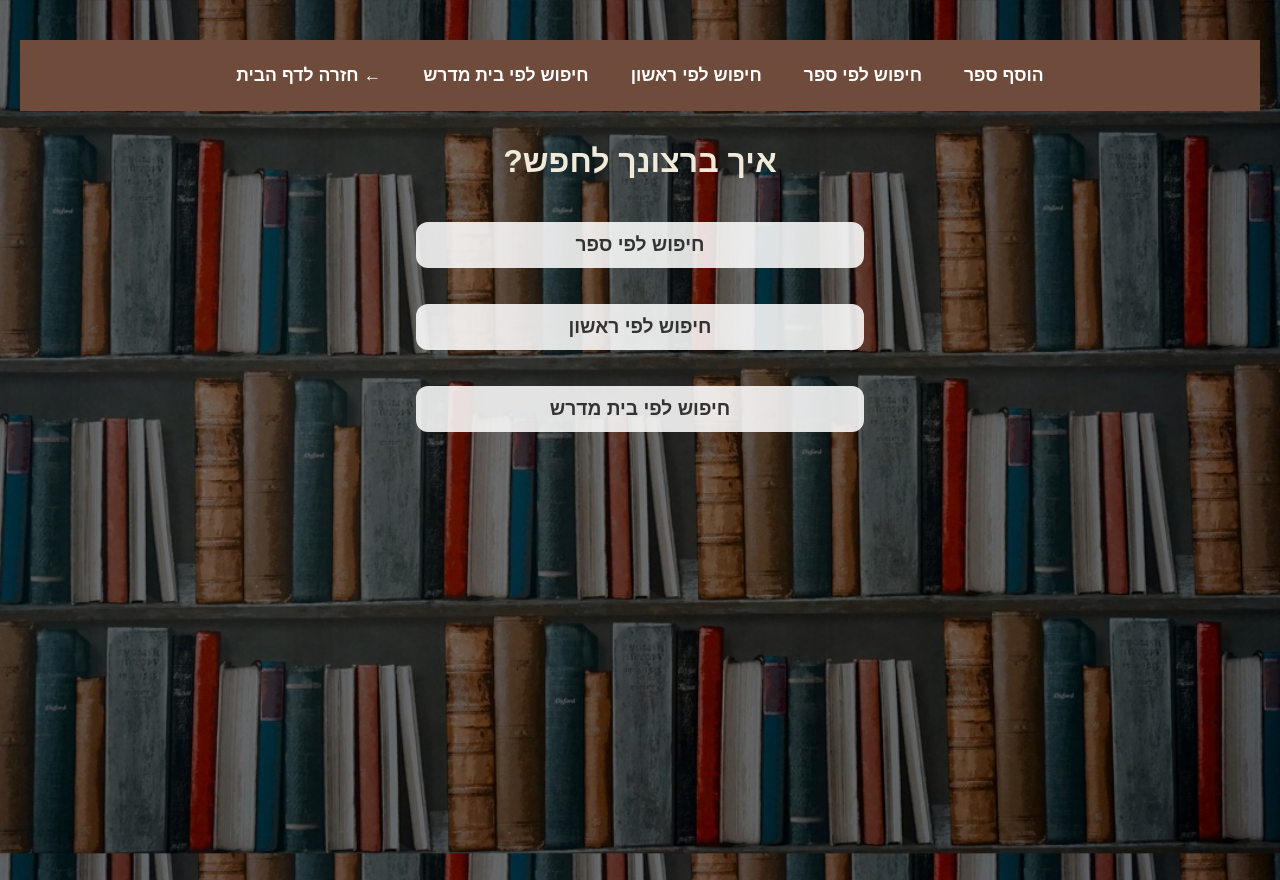
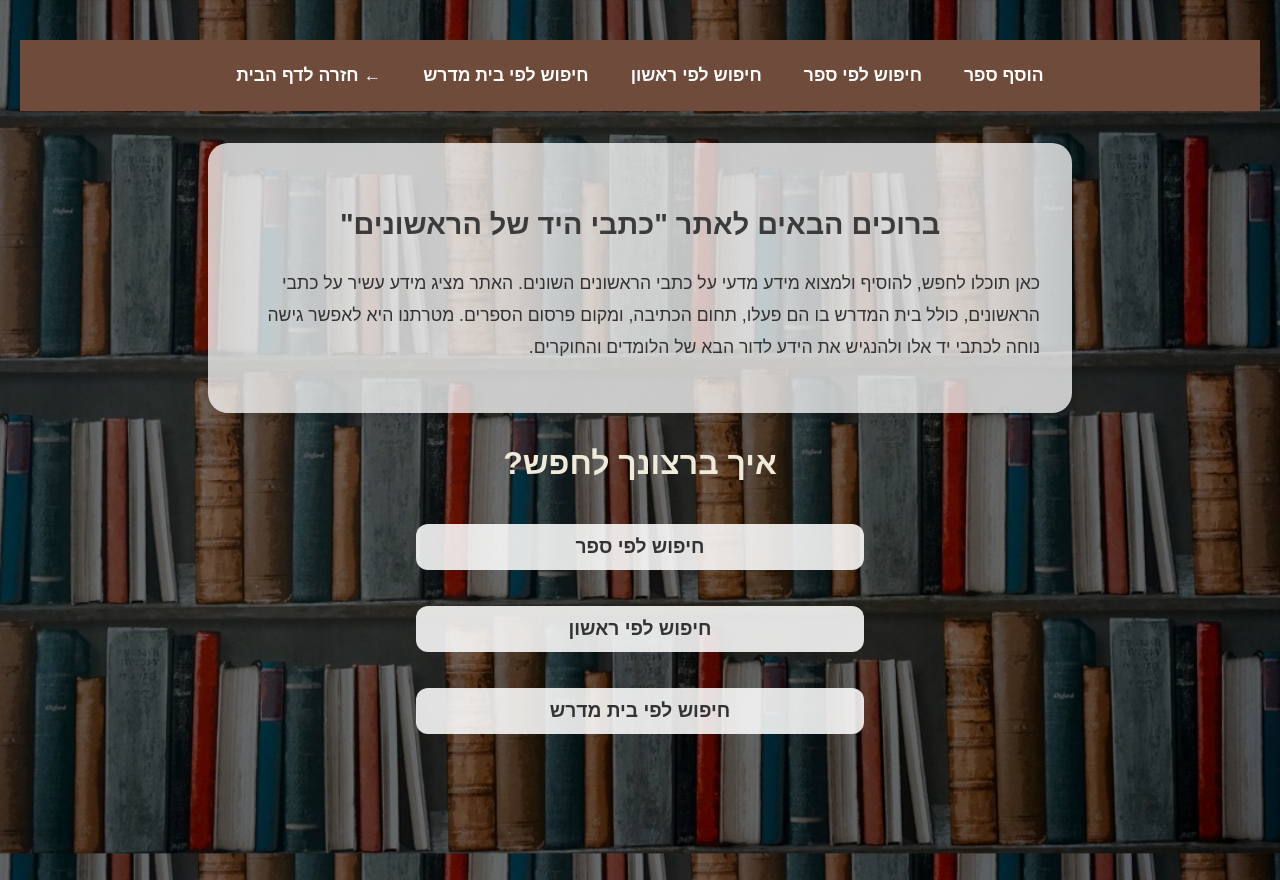
Before and after one commit to ShiraSchw/Rishonim_site, a Flask app: page /app/ in a window 1280 px wide. Run offline with Flask 3, Linux system fonts and the light colour scheme.

Commit message:
description

```diff
--- a/static/style.css
+++ b/static/style.css
@@ -265,3 +265,29 @@ button:hover, .btn:hover {
 .publication-place-input {
   margin-right: 5px;
 }
+
+.site-description {
+  background-color: rgba(255, 255, 255, 0.75);
+  padding: 2rem;
+  margin: 2rem auto;
+  max-width: 800px;
+  border-radius: 20px;
+  box-shadow: 0 4px 12px rgba(0, 0, 0, 0.15);
+  font-family: 'Assistant', sans-serif;
+  color: #2D3A4A;
+  text-align: right;
+  line-height: 1.8;
+  direction: rtl;
+}
+
+.site-description h2 {
+  font-size: 1.8rem;
+  color: #3B3B3B;
+  margin-bottom: 1rem;
+  text-align: center;
+}
+
+.site-description p {
+  font-size: 1.1rem;
+  color: #333;
+}
--- a/templates/home.html
+++ b/templates/home.html
@@ -8,6 +8,13 @@
 <body class="home-page">
 <div class="overlay">
   {% include "navbar.html" %}
+  <div class="site-description">
+  <h2>ברוכים הבאים לאתר "כתבי היד של הראשונים"</h2>
+  <p>
+    כאן תוכלו לחפש, להוסיף ולמצוא מידע מדעי על כתבי הראשונים השונים. האתר מציג מידע עשיר על כתבי הראשונים, כולל בית המדרש בו הם פעלו, תחום הכתיבה, ומקום פרסום הספרים.
+    מטרתנו היא לאפשר גישה נוחה לכתבי יד אלו ולהנגיש את הידע לדור הבא של הלומדים והחוקרים.
+  </p>
+  </div>
   <h1>איך ברצונך לחפש?</h1>
   <div class="button-container">
     <a href="{{ url_for('app_routes.search_by_book.search_by_book_home') }}" class="btn">חיפוש לפי ספר</a>
```
